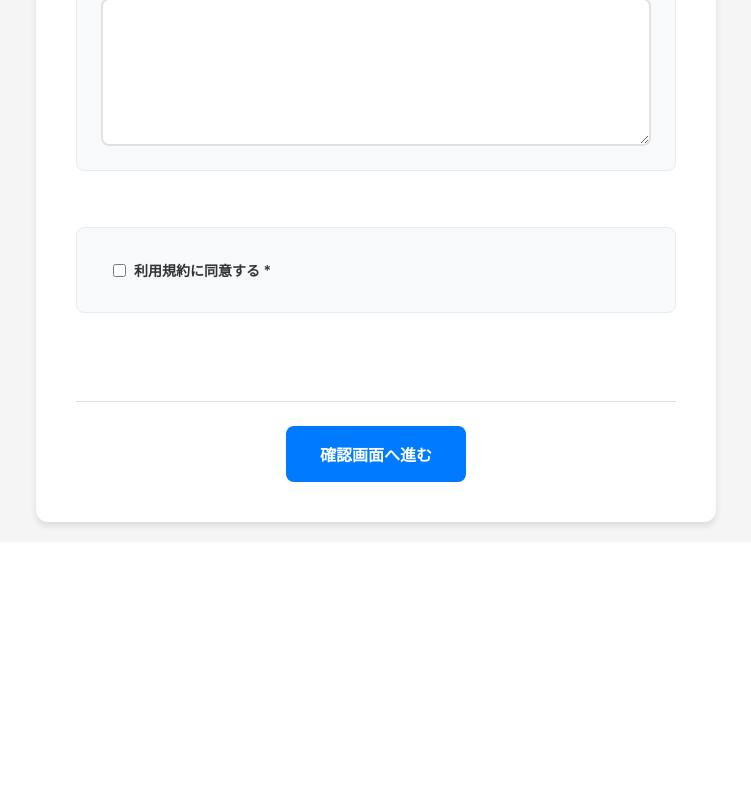
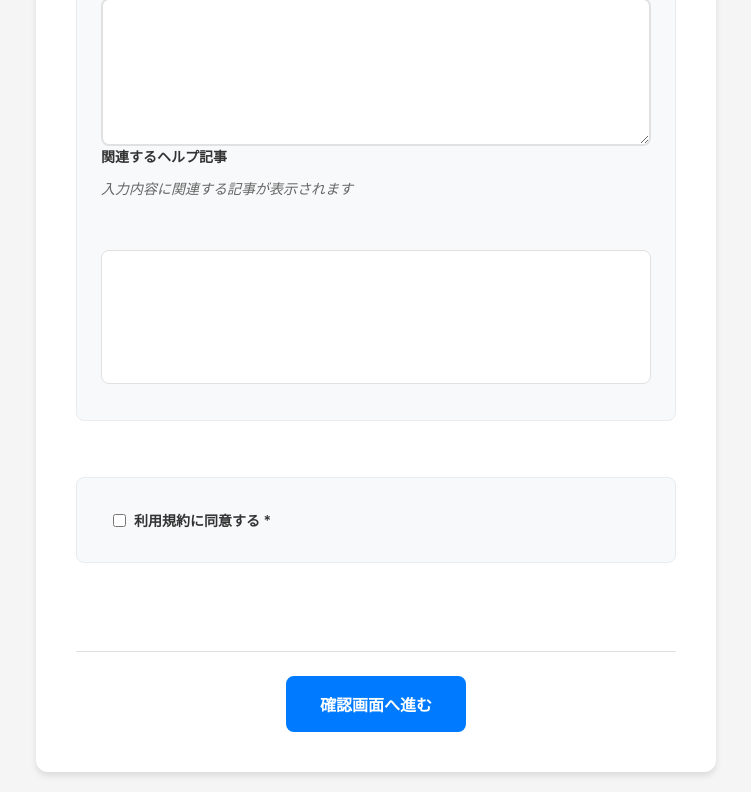
Before and after one commit to nocoinc/helpdog-form-react-example, a React (Create React App) app: page / in a window 1280 px wide. Shown: the part 1393-2193 px from the top of the page, without its empty margins (264-1015 px from the left). Before the commit the page ends 1943 px from the top, so only its background shows below. Built offline with nearby package versions, Linux system fonts and the light colour scheme; no server answers.

Commit message:
feat: フォーム検索連携の埋め込み

```diff
--- a/src/App.tsx
+++ b/src/App.tsx
@@ -1,4 +1,5 @@
 import { useState } from "react";
+import HelpdogSearch from "./HelpdogSearch";
 import "./styles.css";
 
 interface FormData {
@@ -270,6 +271,22 @@ export default function App() {
             required
           />
         </div>
+
+        {/* Helpdog検索ボックス - メッセージと件名の内容に基づいて検索 */}
+        <div className="form-group">
+          <label>関連するヘルプ記事</label>
+          <p className="help-text">入力内容に関連する記事が表示されます</p>
+          <HelpdogSearch
+            siteId="01JMEKJXW7C8VCR2ZYN5C67QB8"
+            queryFields="#subject,#message,input[name='inquiryType']:checked"
+            className="helpdog-search-box"
+            tracking={{
+              form_id: "contact-form",
+              form_name: "お問い合わせフォーム",
+              hosting_type: "external"
+            }}
+          />
+        </div>
       </div>
 
       <div className="form-section">
@@ -359,7 +376,7 @@ export default function App() {
       <p>確認次第、ご連絡いたします。</p>
 
       <div className="completion-info">
-        <p><strong>受付番号:</strong> {Math.random().toString(36).substr(2, 9).toUpperCase()}</p>
+        <p><strong>受付番号:</strong> {Math.random().toString(36).substring(2, 11).toUpperCase()}</p>
         <p><strong>送信日時:</strong> {new Date().toLocaleString('ja-JP')}</p>
       </div>
 
--- /dev/null
+++ b/src/HelpdogSearch.tsx
@@ -0,0 +1,91 @@
+import React, { useEffect, useRef, useState } from 'react';
+
+interface HelpdogSearchProps {
+  siteId: string;
+  queryFields: string; // CSS セレクター（HTMLと同じ形式）
+  target?: string; // ターゲットID（省略時は自動生成）
+  className?: string;
+  tracking?: {
+    form_id?: string;
+    form_name?: string;
+    hosting_type?: string;
+  };
+}
+
+declare global {
+  interface Window {
+    Helpdog?: {
+      site?: {
+        instantSearch: (config: any) => any;
+      };
+    };
+  }
+}
+
+const HelpdogSearch: React.FC<HelpdogSearchProps> = ({
+  siteId,
+  queryFields,
+  target,
+  className = '',
+  tracking
+}) => {
+  const [isScriptLoaded, setIsScriptLoaded] = useState(false);
+  const [targetId] = useState(target || `helpdog-search-${Math.random().toString(36).substring(2, 11)}`);
+  const searchBoxRef = useRef<any>(null);
+
+  // スクリプトの動的読み込み
+  useEffect(() => {
+    if (window?.Helpdog?.site?.instantSearch) {
+      setIsScriptLoaded(true);
+      return;
+    }
+
+    const script = document.createElement('script');
+    script.src = `${process.env.REACT_APP_HELPDOG_SDK_URL || 'https://sdk.noco.page'}/v1/script.js`;
+    script.async = true;
+    script.onload = () => {
+      setIsScriptLoaded(true);
+    };
+    script.onerror = () => {
+      console.error('Helpdog script failed to load');
+    };
+    document.head.appendChild(script);
+
+    return () => {
+      document.head.removeChild(script);
+    };
+  }, []);
+
+  // Helpdog検索の初期化
+  useEffect(() => {
+    if (!isScriptLoaded || !window?.Helpdog?.site?.instantSearch) {
+      return;
+    }
+
+    try {
+      searchBoxRef.current = window.Helpdog.site.instantSearch({
+        siteId,
+        target: `#${targetId}`,
+        queryFields,
+        tracking: tracking || {}
+      });
+    } catch (error) {
+      console.error('Failed to initialize Helpdog search:', error);
+    }
+
+    return () => {
+      if (searchBoxRef.current && typeof searchBoxRef.current.destroy === 'function') {
+        searchBoxRef.current.destroy();
+      }
+    };
+  }, [isScriptLoaded, siteId, targetId, queryFields, tracking]);
+
+  return (
+    <div
+      id={targetId}
+      className={`helpdog-search-container ${className}`}
+    />
+  );
+};
+
+export default HelpdogSearch;
--- a/src/styles.css
+++ b/src/styles.css
@@ -308,6 +308,41 @@
   border: 1px solid #e1e1e1;
 }
 
+/* Helpdog検索ボックス */
+.helpdog-search-container {
+  margin: 12px 0;
+  border: 1px solid #e1e1e1;
+  border-radius: 8px;
+  background-color: #f8f9fa;
+  min-height: 100px;
+  transition: all 0.3s ease;
+}
+
+.helpdog-search-container iframe {
+  border-radius: 8px;
+}
+
+.helpdog-search-box {
+  padding: 16px;
+  background-color: white;
+  border-radius: 8px;
+  border: 1px solid #e1e1e1;
+}
+
+.help-text {
+  font-size: 14px;
+  color: #666;
+  margin: 4px 0 8px 0;
+  font-style: italic;
+}
+
+/* 検索結果が表示された時の調整 */
+.helpdog-search-container:has(iframe[height]) {
+  background-color: white;
+  border-color: #007bff;
+  box-shadow: 0 2px 8px rgba(0, 123, 255, 0.1);
+}
+
 /* 完了画面 */
 .completion-content {
   text-align: center;
```
Also changed, not shown: 1 other file (tests, documents, lock files or other folders).
